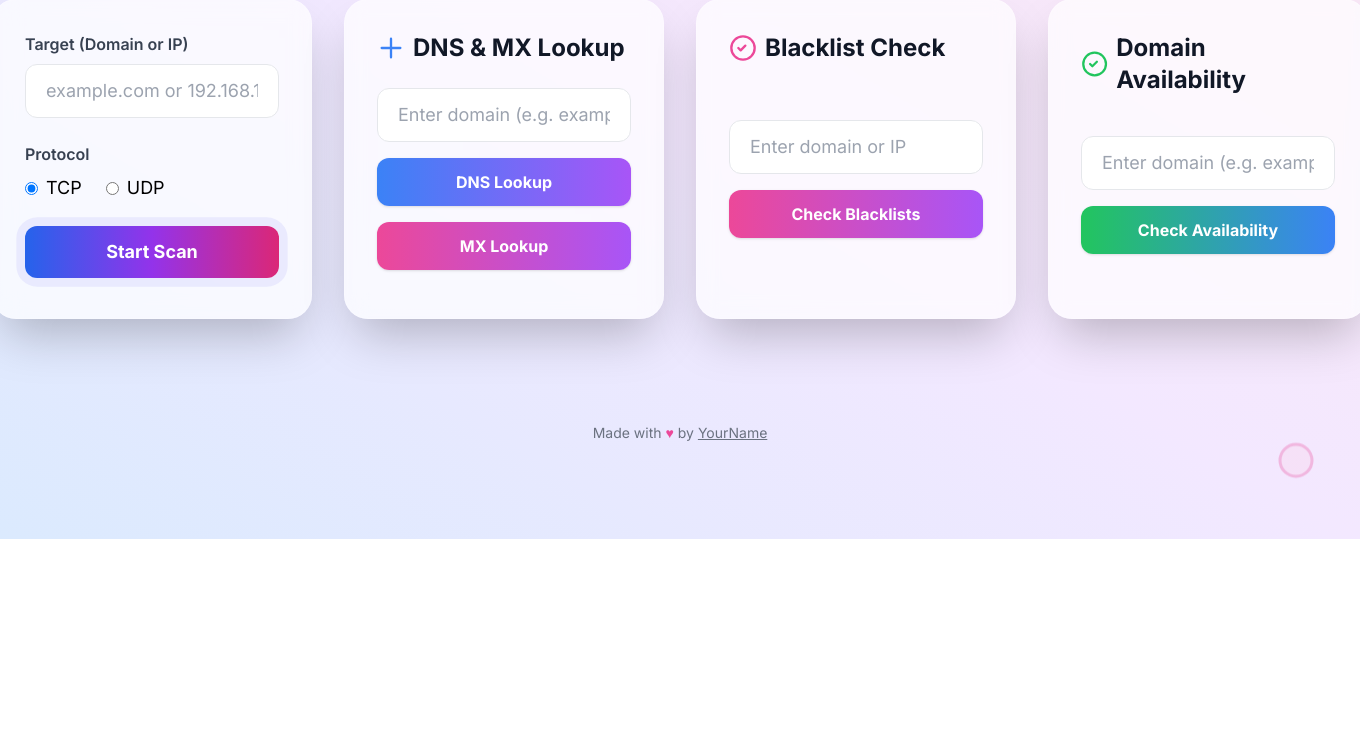
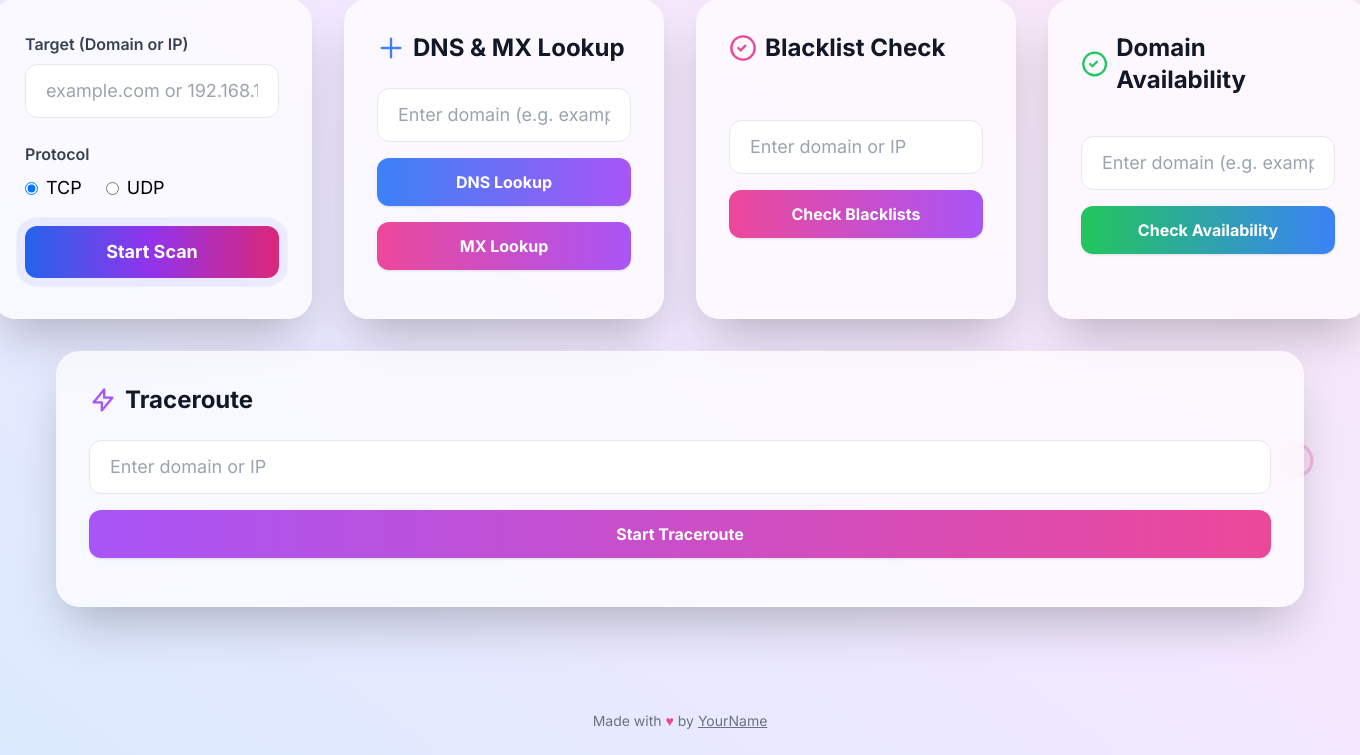
Before and after one commit to sourabhdey21/onlinecheck, a Flask app: page / in a window 1360 px wide. Shown: the part 261-1016 px from the top of the page. Before the commit the page ends 800 px from the top, so only its background shows below. Run offline with Flask 3, Linux system fonts and the light colour scheme; some libraries are stand-ins or nearby versions.

Commit message:
add the traceroute / tracepath feature as well.

```diff
--- a/app.py
+++ b/app.py
@@ -4,6 +4,8 @@ import threading
 from concurrent.futures import ThreadPoolExecutor
 import time
 import dns.resolver
+from scapy.all import traceroute, IP, ICMP
+import re
 
 app = Flask(__name__)
 
@@ -161,5 +163,40 @@ def domain_available():
     except Exception as e:
         return jsonify({'error': str(e)}), 400
 
+@app.route('/traceroute', methods=['POST'])
+def traceroute_route():
+    data = request.get_json()
+    target = data.get('target')
+
+    if not target:
+        return jsonify({'error': 'Target is required'}), 400
+
+    try:
+        # Resolve domain to IP if needed
+        ip = socket.gethostbyname(target)
+
+        # Run traceroute
+        result, unans = traceroute(ip, timeout=2, verbose=0)
+
+        # Process results
+        hops = []
+        for snd, rcv in result:
+            if rcv:
+                hop = {
+                    'ttl': snd.ttl,
+                    'ip': rcv.src,
+                    'rtt': (rcv.time - snd.time) * 1000,  # Convert to milliseconds
+                    'hostname': socket.getfqdn(rcv.src)
+                }
+                hops.append(hop)
+
+        return jsonify({
+            'target': target,
+            'ip': ip,
+            'hops': hops
+        })
+    except Exception as e:
+        return jsonify({'error': str(e)}), 400
+
 if __name__ == '__main__':
-    app.run(debug=True)
+    app.run(host='0.0.0.0', debug=True)
--- a/requirements.txt
+++ b/requirements.txt
@@ -2,3 +2,4 @@ Flask==3.0.2
 python-dotenv==1.0.1
 requests==2.31.0
 dnspython==2.4.2
+scapy==2.5.0
--- a/templates/index.html
+++ b/templates/index.html
@@ -186,6 +186,20 @@
                 <div id="availResults" class="space-y-2"></div>
             </div>
         </div>
+        <!-- Traceroute Section -->
+        <div class="glass p-8 shadow-2xl mt-8">
+            <h2 class="text-2xl font-bold text-gray-900 mb-6 flex items-center gap-2">
+                <svg class="inline h-7 w-7 text-purple-500" fill="none" stroke="currentColor" stroke-width="2" viewBox="0 0 24 24">
+                    <path stroke-linecap="round" stroke-linejoin="round" d="M13 10V3L4 14h7v7l9-11h-7z"/>
+                </svg>
+                Traceroute
+            </h2>
+            <div class="flex flex-col gap-4 mb-4">
+                <input type="text" id="traceTarget" class="w-full px-5 py-3 border border-gray-200 rounded-xl focus:ring-2 focus:ring-purple-400 focus:border-purple-400 text-lg transition" placeholder="Enter domain or IP">
+                <button onclick="startTraceroute()" class="bg-gradient-to-r from-purple-500 to-pink-500 text-white px-6 py-3 rounded-xl font-bold shadow hover:scale-105 transition-all">Start Traceroute</button>
+            </div>
+            <div id="traceResults" class="space-y-2"></div>
+        </div>
     </div>
     <footer class="w-full text-center py-6 text-gray-500 text-sm mt-10">
         Made with <span class="text-pink-500">♥</span> by <a href="https://github.com/" class="underline hover:text-blue-600 transition">YourName</a>
@@ -368,6 +382,46 @@
                 availResults.innerHTML = '<span class="text-red-500">Error during availability check.</span>';
             }
         }
+
+        async function startTraceroute() {
+            const target = document.getElementById('traceTarget').value;
+            const traceResults = document.getElementById('traceResults');
+            traceResults.innerHTML = '<span class="text-purple-500">Running traceroute...</span>';
+            try {
+                const response = await fetch('/traceroute', {
+                    method: 'POST',
+                    headers: { 'Content-Type': 'application/json' },
+                    body: JSON.stringify({ target })
+                });
+                const data = await response.json();
+                if (response.ok) {
+                    let html = `<div class='fade-in'>
+                        <p class="text-base text-gray-700 font-medium mb-4">Traceroute to ${data.target} (${data.ip}):</p>
+                        <div class="space-y-2">`;
+
+                    data.hops.forEach((hop, index) => {
+                        html += `
+                            <div class="flex items-center justify-between p-4 bg-purple-100/70 rounded-xl shadow-sm border border-purple-200 fade-in" style="animation-delay: ${index * 0.1}s">
+                                <div class="flex items-center gap-4">
+                                    <span class="font-bold text-purple-900">${hop.ttl}</span>
+                                    <div>
+                                        <p class="font-semibold text-purple-900">${hop.ip}</p>
+                                        <p class="text-sm text-purple-700">${hop.hostname}</p>
+                                    </div>
+                                </div>
+                                <span class="px-3 py-1 bg-purple-200 text-purple-900 rounded-lg text-sm font-bold shadow">${hop.rtt.toFixed(2)} ms</span>
+                            </div>`;
+                    });
+
+                    html += `</div></div>`;
+                    traceResults.innerHTML = html;
+                } else {
+                    traceResults.innerHTML = `<span class='text-red-500'>${data.error}</span>`;
+                }
+            } catch (e) {
+                traceResults.innerHTML = '<span class="text-red-500">Error during traceroute.</span>';
+            }
+        }
     </script>
 </body>
 </html>
```
Also changed, not shown: docker-compose.yml (added, +9 -0 lines), README.md, 1 other file.
